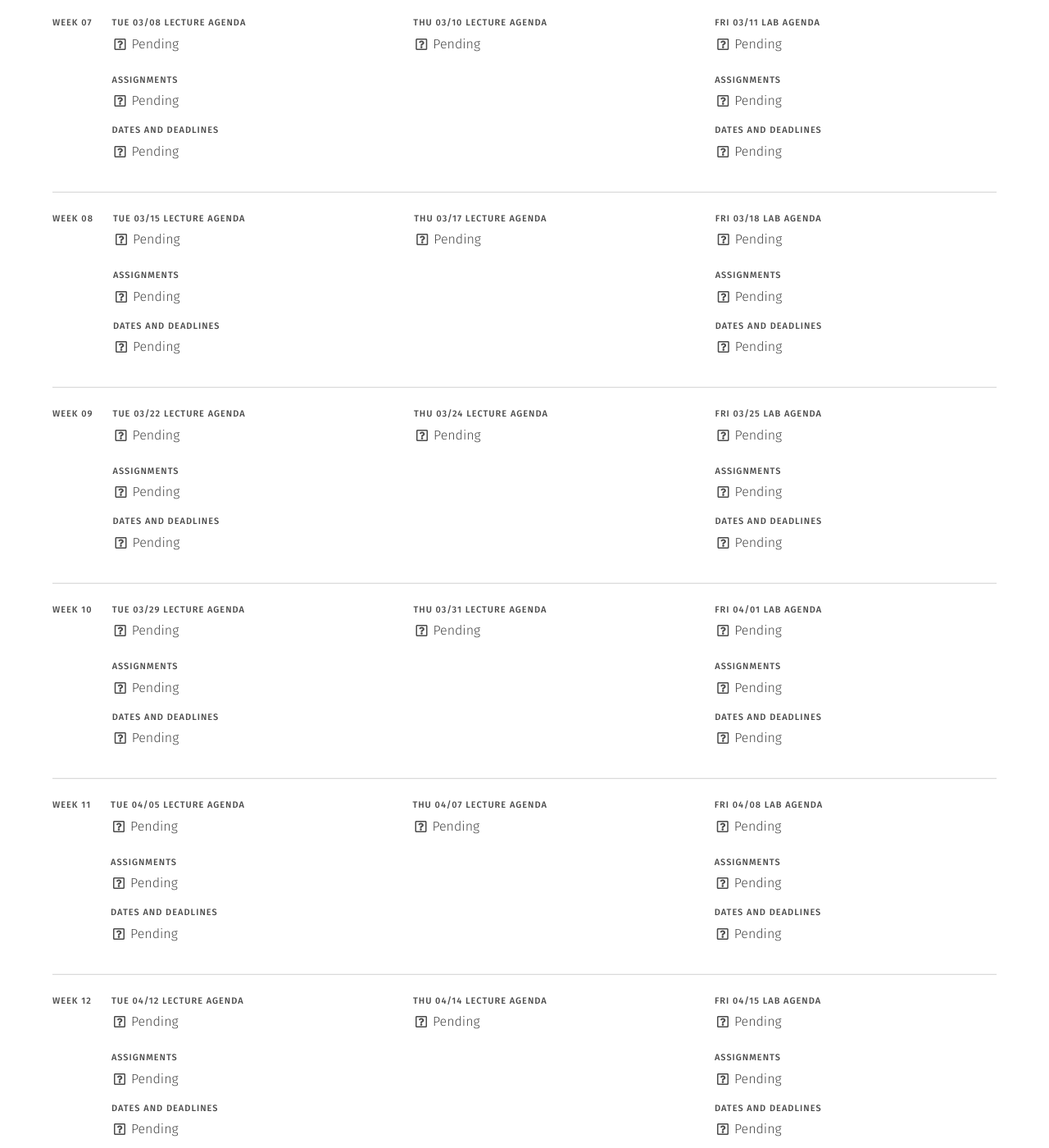
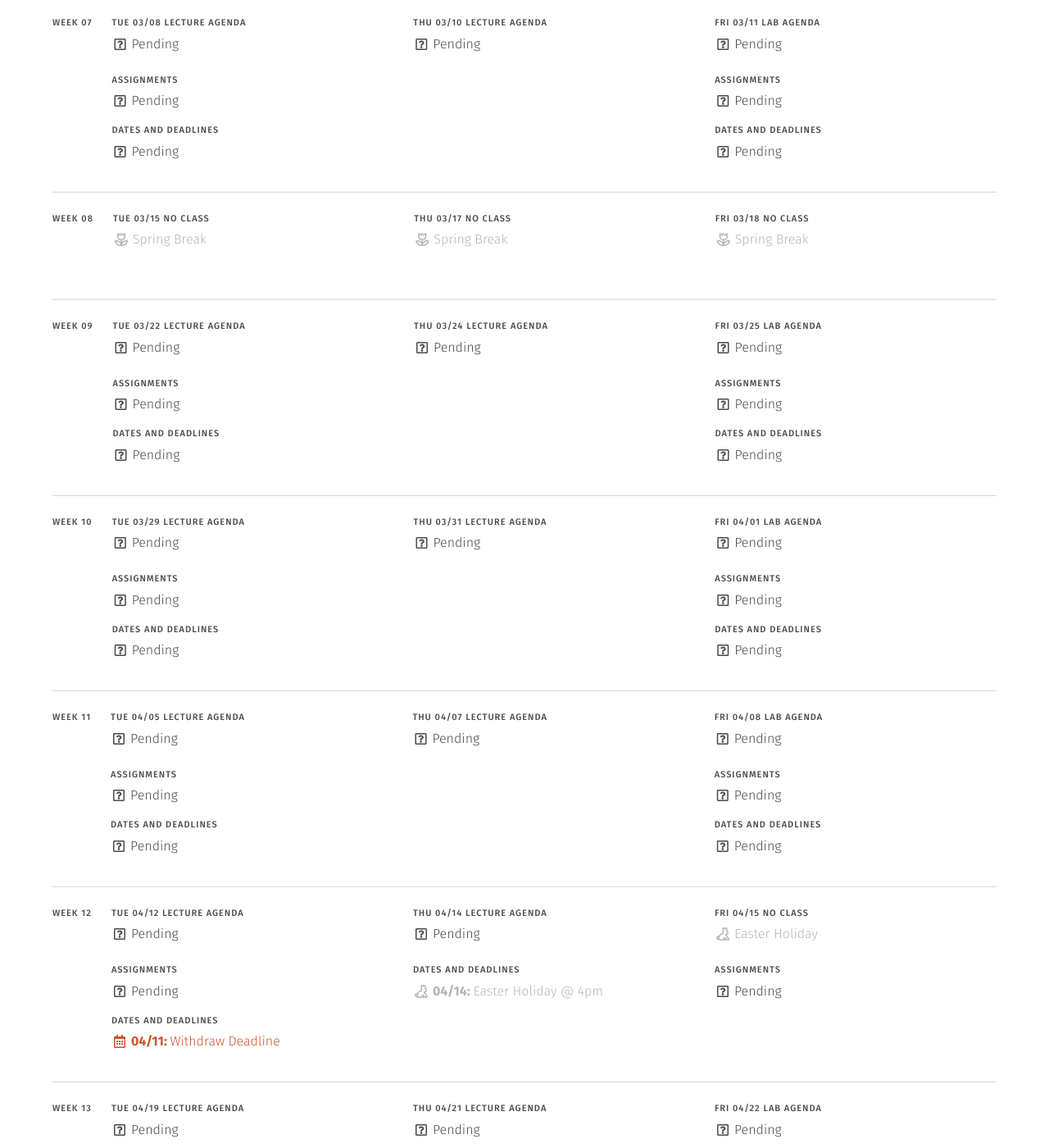
Before and after one commit to usf-cs272-spring2022/usf-cs272-spring2022.github.io, a Jekyll site: the page built from schedule.md, in a window 1280 px wide and 1400 px high, scrolled down 1859 px. Shown: the whole window at 82% size. Built offline with Jekyll 4.4.1, drawn with Linux system fonts in a browser that asks for light colours; some of the changed text lies outside the part shown.

Commit message:
Adding university dates

```diff
--- a/_data/schedule.yml
+++ b/_data/schedule.yml
@@ -36,7 +36,10 @@
 
           - <<: *deadlines
             items:
-              - text: Pending
+              - text: 'Classes Begin'
+                date: 2022-01-24
+                icon: 'date'
+                type: [*pending]
 
       - date: 2022-01-27
         sections:
@@ -56,7 +59,11 @@
 
           - <<: *deadlines
             items:
-              - text: Pending
+              - text: 'Add Deadline'
+                date: 2022-01-28
+                icon: 'date'
+                show: true
+                type: [*pending]
 
   - week: 2
     days:
@@ -128,7 +135,11 @@
 
           - <<: *deadlines
             items:
-              - text: Pending
+              - text: 'Drop Deadline (Census)'
+                date: 2022-02-11
+                icon: 'date'
+                show: true
+                type: [*pending]
 
   - week: 4
     days:
@@ -180,7 +191,12 @@
 
           - <<: *deadlines
             items:
-              - text: Pending
+              - text: "Presidents' Day"
+                date: 2022-02-21
+                icon: 'date'
+                show: true
+                type: [*pending]
+
 
       - date: 2022-02-24
         sections:
@@ -278,37 +294,27 @@
     days:
       - date: 2022-03-15
         sections:
-          - <<: *lectures
+          - label: 'No Class'
             items:
-              - text: Pending
-
-          - <<: *assignments
-            items:
-              - text: Pending
-
-          - <<: *deadlines
-            items:
-              - text: Pending
+              - text: 'Spring Break'
+                icon: 'spring'
+                type: [*pending]
 
       - date: 2022-03-17
         sections:
-          - <<: *lectures
+          - label: 'No Class'
             items:
-              - text: Pending
+              - text: 'Spring Break'
+                icon: 'spring'
+                type: [*pending]
 
       - date: 2022-03-18
         sections:
-          - <<: *labs
+          - label: 'No Class'
             items:
-              - text: Pending
-
-          - <<: *assignments
-            items:
-              - text: Pending
-
-          - <<: *deadlines
-            items:
-              - text: Pending
+              - text: 'Spring Break'
+                icon: 'spring'
+                type: [*pending]
 
   - week: 9
     days:
@@ -432,7 +438,10 @@
 
           - <<: *deadlines
             items:
-              - text: Pending
+              - text: 'Withdraw Deadline'
+                date: 2022-04-11
+                icon: 'date'
+                type: ['has-text-danger']
 
       - date: 2022-04-14
         sections:
@@ -440,19 +449,27 @@
             items:
               - text: Pending
 
+          - <<: *deadlines
+            items:
+              - text: 'Easter Holiday @ 4pm'
+                date: 2022-04-14
+                icon: 'easter'
+                show: true
+                type: [*pending]
+
       - date: 2022-04-15
         sections:
-          - <<: *labs
+          - label: 'No Class'
             items:
-              - text: Pending
+              - text: 'Easter Holiday'
+                icon: 'easter'
+                type: [*pending]
 
           - <<: *assignments
             items:
               - text: Pending
 
-          - <<: *deadlines
-            items:
-              - text: Pending
+
 
   - week: 13
     days:
@@ -584,55 +601,47 @@
             items:
               - text: Pending
 
+          - <<: *deadlines
+            items:
+              - text: 'Classes End'
+                date: 2022-05-12
+                icon: 'date'
+                show: true
+                type: [*pending]
+
       - date: 2022-05-13
         sections:
-          - <<: *labs
+          - label: 'No Class'
             items:
-              - text: Pending
+              - text: 'Study Day'
+                icon: 'date'
+                type: [*pending]
 
-          - <<: *assignments
-            items:
-              - text: Pending
-
-          - <<: *deadlines
+          - label: 'End of Semester Deadlines'
+            dates: true
             items:
               - text: Pending
 
   - text: 'Finals'
     days:
-      - date: 2022-05-17
+      - date: ''
         sections:
-          - <<: *lectures
+          - label: 'Sat 05/14 to Thu 05/19'
+            dates: false
+            items:
+              - text: 'Final Code Reviews'
+                icon: 'project'
+
+      - date: ''
+        sections:
+          - label: 'Final Project Deadlines'
+            dates: false
             items:
               - text: Pending
 
-          - <<: *assignments
-            items:
-              - text: Pending
+      - date: ''
+        sections: false
 
-          - <<: *deadlines
-            items:
-              - text: Pending
-
-      - date: 2022-05-19
-        sections:
-          - <<: *lectures
-            items:
-              - text: Pending
-
-      - date: 2022-05-20
-        sections:
-          - <<: *labs
-            items:
-              - text: Pending
-
-          - <<: *assignments
-            items:
-              - text: Pending
-
-          - <<: *deadlines
-            items:
-              - text: Pending
 
 rows:
   - false # top row (usually lecture items)
```
